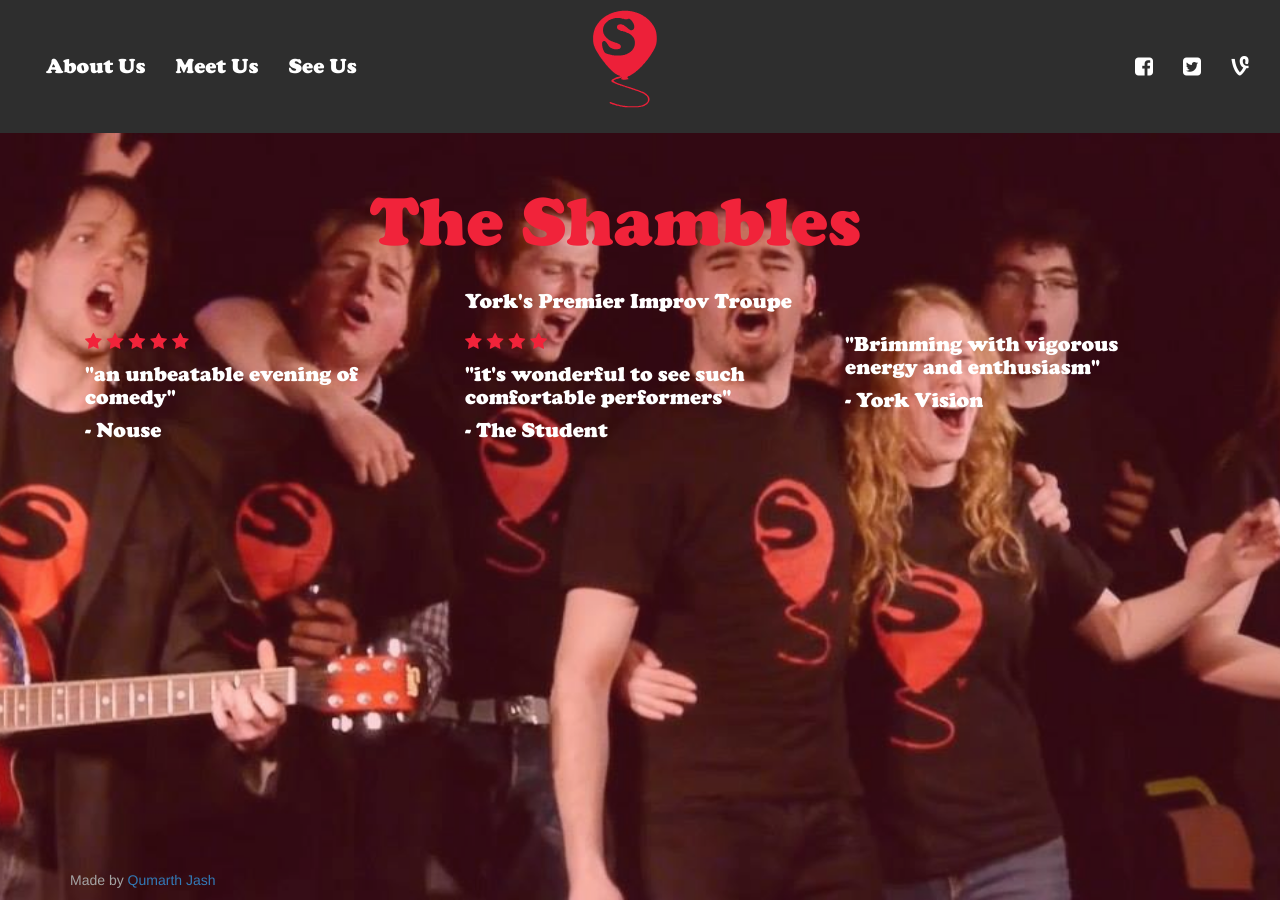
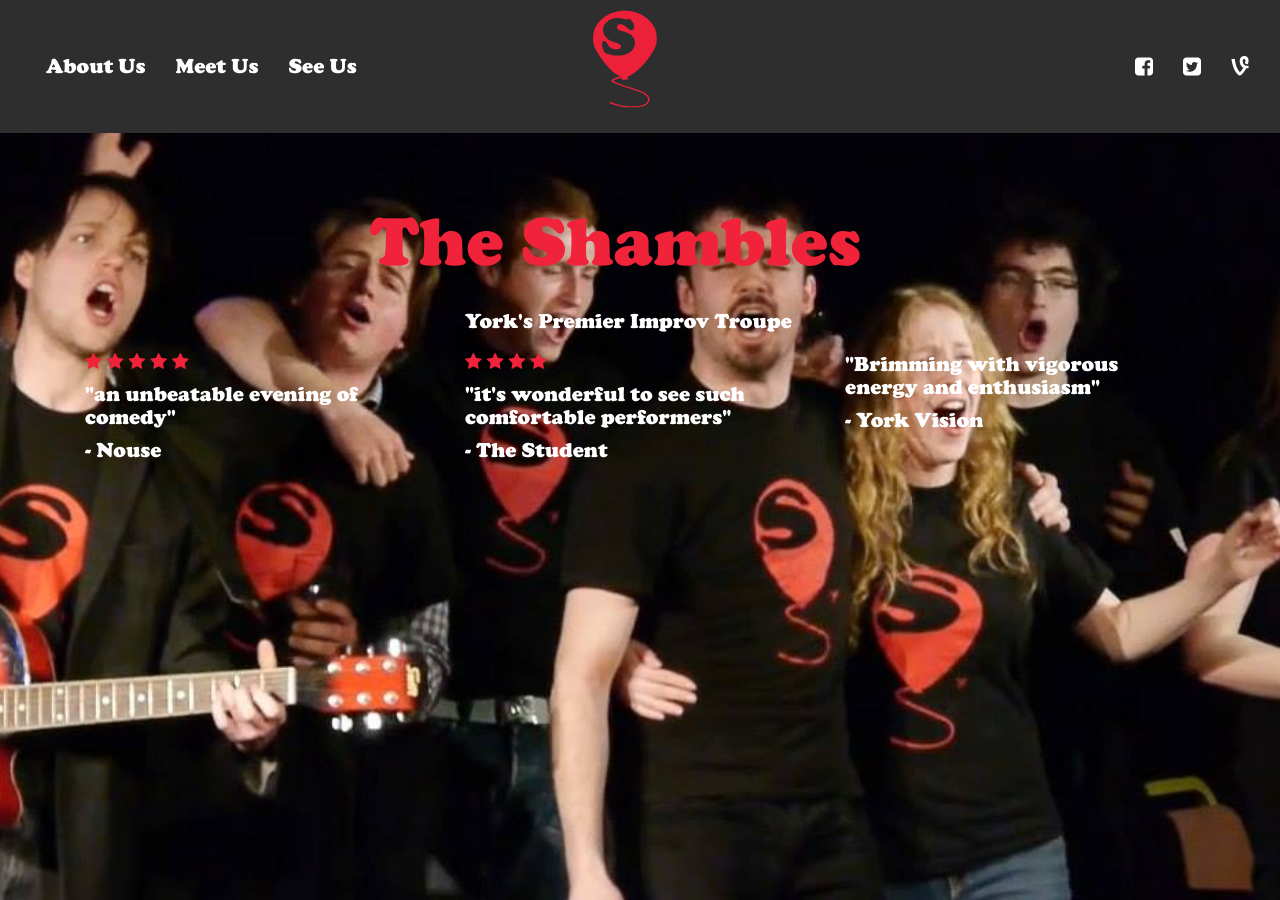
Before and after one commit to ComedySoc/shambles-website, a Jekyll site: the page built from index.html, in a window 1280 px wide. Built offline with Jekyll 4.4.1, drawn with Linux system fonts in a browser that asks for light colours; nearby versions of some CDN libraries.

Commit message:
removed red filter

```diff
--- a/_includes/footer.html
+++ b/_includes/footer.html
@@ -1,5 +1,5 @@
-<div class="footer">
+<footer class="footer">
   <div class="container">
     <p class="text-muted">Made by <a href="{{site.author_website}}">{{site.author}}</a></p>
   </div>
-</div>
+</footer>
--- a/_layouts/default.html
+++ b/_layouts/default.html
@@ -11,7 +11,6 @@
       <div class="container">
         {{ content }}
       </div>
-      {% include footer.html %}
     </div>
 
 
--- a/_layouts/page.html
+++ b/_layouts/page.html
@@ -9,6 +9,8 @@
 
   <div class="post-content">
     {{ content }}
+
+    {% include footer.html %}
   </div>
 
 </article>
--- a/css/index.scss
+++ b/css/index.scss
@@ -3,41 +3,12 @@
 @charset "utf-8";
 @import "variables";
 
-$on-palm:          600px;
-$on-laptop:        800px;
-
-@mixin media-query($device) {
-    @media screen and (max-width: $device) {
-        @content;
-    }
-}
-
-html {
+body {
     background: url("/img/bg-1.jpg") no-repeat center center fixed;
     -webkit-background-size: cover;
     -moz-background-size: cover;
     -o-background-size: cover;
     background-size: cover;
-}
-
-body {
-}
-
-.page-content {
-    background-color: rgba(239, 42, 65,0.2) !important;
-    top: 133px;
-    left: 0;
-    right: 0;
-    bottom: 0;
-    position: absolute;
-    width: auto;
-    height: auto;
-}
-
-@include media-query($on-palm) {
-    .page-content {
-        top: 146px;
-    }
 }
 
 #title {
--- a/css/main.scss
+++ b/css/main.scss
@@ -95,10 +95,3 @@
     font-family: 'CooperBlack';
     color: $shambles-red;
 }
-
-.footer {
-    position: absolute;
-    bottom: 0;
-    left: 0;
-    width: 100%;
-}
```
